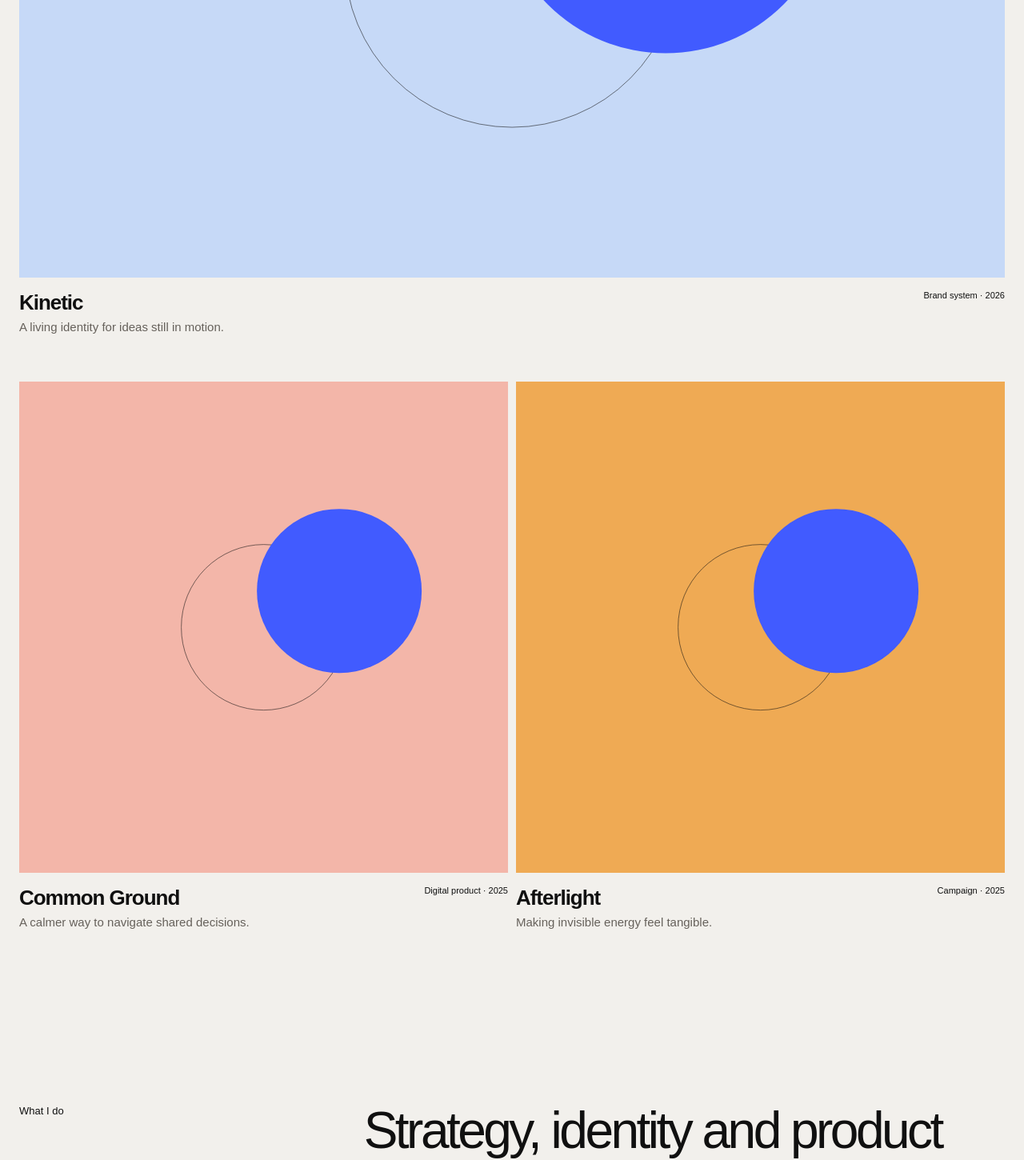
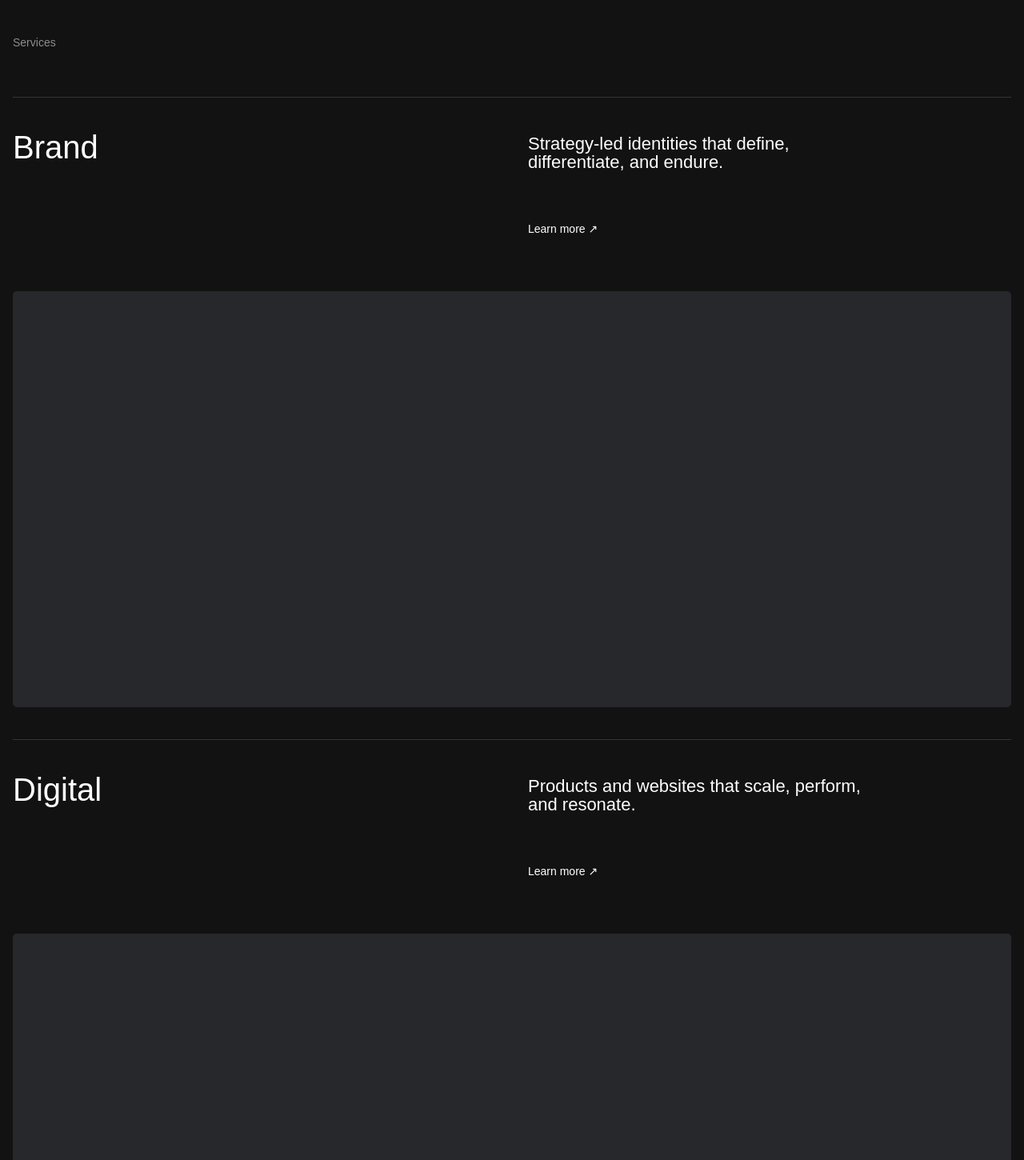
Before and after one commit to zxsheng86com-crypto/shane-zhu-work, a Next.js app: page / in a window 1280 px wide. Shown: the part 1160-2610 px from the top of the page at 80% size. Built offline with nearby package versions, Linux system fonts and the light colour scheme.

Commit message:
Match Justified Studio visual system

```diff
--- a/app/page.tsx
+++ b/app/page.tsx
@@ -1,2 +1,2 @@
-import Link from 'next/link'; import { Footer, Header, ProjectGrid } from './site';
-export default function Home() { return <><Header /><main><section className="home-hero"><p>Independent designer · Shanghai / Remote</p><h1>Building identities and digital experiences with a point of view.</h1><Link href="/work">See selected work <span>↘</span></Link></section><ProjectGrid /><section className="home-note"><p>What I do</p><h2>Strategy, identity and product design for teams shaping what comes next.</h2><Link href="/services">Explore services ↗</Link></section></main><Footer /></>; }
+import Link from 'next/link'; import { Footer, Header, Media, ProjectGrid } from './site';
+export default function Home() { return <><Header /><main><section className="home-hero"><h1>YourName Studio is a creative and strategic partner building new futures through brand, digital, and campaign.</h1></section><Media className="home-film charcoal" label="Featured studio reel"/><section className="services-home"><p>Services</p>{[['Brand','Strategy-led identities that define, differentiate, and endure.'],['Digital','Products and websites that scale, perform, and resonate.'],['Campaign','Creative work that earns attention, builds connection, and drives action.']].map(([name,text])=><article key={name}><h2>{name}</h2><p>{text}</p><Link href={`/services/${name.toLowerCase()}`}>Learn more ↗</Link><div className="service-placeholder"/></article>)}</section><section className="featured-heading"><h2>Featured Work</h2><p>Selected partnerships building brands and products with purpose, clarity, and impact.</p></section><ProjectGrid /></main><Footer /></>; }
--- /dev/null
+++ b/app/services/[slug]/page.tsx
@@ -0,0 +1,4 @@
+import { notFound } from 'next/navigation'; import { Footer, Header, Media } from '../../site';
+const content={brand:['Brand','Strategy-led identities that define, differentiate, and endure.',['Brand Strategy','Naming','Tone of Voice & Messaging','Visual Identity','Brand Architecture','Brand Guidelines']],digital:['Digital','Products and websites that scale, perform, and resonate.',['Design Systems','Product Strategy','Interactive Experiences','Marketing Websites','UX & UI Design','E-commerce']],campaign:['Campaign','Creative work that earns attention, builds connection, and drives action.',['Campaign Strategy','Creative Direction','Brand Launch Campaigns','Content Production','Social Media & Activation','Art Direction']]};
+export function generateStaticParams(){return Object.keys(content).map(slug=>({slug}))}
+export default async function Service({params}:{params:Promise<{slug:string}>}){const {slug}=await params;const item=content[slug as keyof typeof content];if(!item)notFound();return <><Header/><main><section className="service-hero"><p>Services / {item[0]}</p><h1>{item[1] as string}</h1></section><Media className="service-cover charcoal" label={`${item[0]} service image`}/><section className="service-detail"><h2>{item[0]}</h2><ul>{(item[2] as string[]).map(x=><li key={x}>{x}</li>)}</ul></section></main><Footer/></>}
--- a/app/site.tsx
+++ b/app/site.tsx
@@ -1,16 +1,21 @@
 import Link from 'next/link';
 export const projects = [
-  { slug: 'kinetic', title: 'Kinetic', type: 'Brand system', year: '2026', color: 'blue', text: 'A living identity for ideas still in motion.' },
-  { slug: 'common-ground', title: 'Common Ground', type: 'Digital product', year: '2025', color: 'coral', text: 'A calmer way to navigate shared decisions.' },
-  { slug: 'afterlight', title: 'Afterlight', type: 'Campaign', year: '2025', color: 'amber', text: 'Making invisible energy feel tangible.' },
+  { slug: 'kinetic', title: 'Kinetic', type: 'Brand', year: '2026', color: 'slate', text: 'A living identity for ideas still in motion.' },
+  { slug: 'common-ground', title: 'Common Ground', type: 'Digital', year: '2026', color: 'stone', text: 'A calmer way to navigate shared decisions.' },
+  { slug: 'afterlight', title: 'Afterlight', type: 'Campaign', year: '2025', color: 'charcoal', text: 'Making invisible energy feel tangible.' },
+  { slug: 'field-notes', title: 'Field Notes', type: 'Brand', year: '2025', color: 'silver', text: 'A system for useful observations.' },
+  { slug: 'parallel', title: 'Parallel', type: 'Digital', year: '2025', color: 'graphite', text: 'One platform, many ways forward.' },
+  { slug: 'new-ground', title: 'New Ground', type: 'Campaign', year: '2024', color: 'chalk', text: 'An invitation to begin again.' },
+  { slug: 'signal', title: 'Signal', type: 'Brand', year: '2024', color: 'smoke', text: 'Complex data made confidently visible.' },
+  { slug: 'open-study', title: 'Open Study', type: 'Digital', year: '2024', color: 'ash', text: 'Learning designed around curiosity.' },
 ];
 export const posts = [
   { slug: 'designing-for-change', title: 'Designing for change, not completion', date: '18.08.26', kind: 'Thinking' },
   { slug: 'useful-systems', title: 'When a design system becomes useful', date: '04.07.26', kind: 'Process' },
   { slug: 'show-the-work', title: 'Show the work, leave out the theatre', date: '21.05.26', kind: 'Studio' },
 ];
-export function Header() { return <header className="nav"><Link className="wordmark" href="/">Your Name<span>®</span></Link><nav aria-label="Main navigation"><Link href="/services">Services</Link><Link href="/work">Work</Link><Link href="/about">About</Link><Link href="/blog">Blog</Link><Link href="/news">News</Link></nav><Link className="contact-pill" href="/contact">Contact</Link></header>; }
-export function Footer() { return <footer className="site-footer"><p>Available for selected collaborations.</p><Link className="footer-cta" href="/contact">Let’s make<br />something clear. <span>↗</span></Link><div className="footer-meta"><span>Portfolio · 2026</span><div><Link href="/work">Work</Link><Link href="/about">About</Link><Link href="/contact">Contact</Link></div></div></footer>; }
+export function Header() { return <header className="nav"><Link className="wordmark" href="/">YourName.Studio</Link><nav aria-label="Main navigation"><details><summary>Services</summary><div className="service-menu"><Link href="/services/brand">Brand</Link><Link href="/services/digital">Digital</Link><Link href="/services/campaign">Campaign</Link><Link href="/services">All services</Link></div></details><Link href="/work">Work</Link><Link href="/about">About</Link><Link href="/blog">Blog</Link><Link href="/news">News</Link></nav><Link className="contact-pill" href="/contact">Contact</Link></header>; }
+export function Footer() { return <footer className="site-footer"><section className="partner"><h3>Partner with us to create new futures.</h3><Link href="/contact">Get started</Link></section><section className="footer-columns"><div><h4>Ready to build what’s next?</h4><p>Let’s shape what’s possible through purposeful brand, digital and campaign thinking.</p></div><div><p>New Business</p><a href="mailto:hello@example.com">hello@example.com</a><p>General</p><a href="mailto:hello@example.com">hello@example.com</a></div><div><h4>Social Channels</h4><a href="#">Instagram</a><a href="#">LinkedIn</a><a href="#">Pinterest</a></div><div><h4>More</h4><Link href="/about">Approach</Link><Link href="/blog">Insights</Link><Link href="/news">Studio News</Link><Link href="/contact">Contact</Link></div></section><p className="copyright">Copyright © 2026 YourName.Studio</p></footer>; }
 export function Media({ className = '', label }: { className?: string; label: string }) { return <figure className={`media ${className}`}><div className="media-mark" aria-hidden="true"><span /><span /><span /></div><figcaption>{label} · replace with your image or video</figcaption></figure>; }
-export function ProjectGrid() { return <div className="project-grid">{projects.map((project) => <Link className="project-card" href={`/work/${project.slug}`} key={project.slug}><div className={`card-media ${project.color}`}><div className="card-orbit" /></div><div className="card-copy"><div><h2>{project.title}</h2><p>{project.text}</p></div><span>{project.type} · {project.year}</span></div></Link>)}</div>; }
+export function ProjectGrid() { return <div className="project-grid">{projects.map((project) => <Link className="project-card" href={`/work/${project.slug}`} key={project.slug}><div className={`card-media ${project.color}`}><span>{project.title.slice(0,1)}</span></div><div className="card-copy"><h2>{project.title}</h2><p>{project.text}</p><small>{project.type} · {project.year}</small></div></Link>)}</div>; }
 export function PageIntro({ label, title, text }: { label: string; title: string; text?: string }) { return <section className="page-intro"><p className="eyebrow">{label}</p><h1>{title}</h1>{text && <p className="intro-copy">{text}</p>}</section>; }
--- a/app/work/page.tsx
+++ b/app/work/page.tsx
@@ -1,2 +1,2 @@
 import { Footer, Header, PageIntro, ProjectGrid } from '../site';
-export default function Work() { return <><Header /><main><PageIntro label="Selected work" title="Projects built to move ideas forward." /><ProjectGrid /></main><Footer /></>; }
+export default function Work() { return <><Header /><main><PageIntro label="" title="Work that builds brands, digital products, and campaigns with purpose, clarity, and impact." /><div className="filters"><button>All</button><button>Brand</button><button>Digital</button><button>Campaign</button><button className="sector">Sector⌄</button></div><ProjectGrid /></main><Footer /></>; }
```
Also changed, not shown: app/globals.css.
